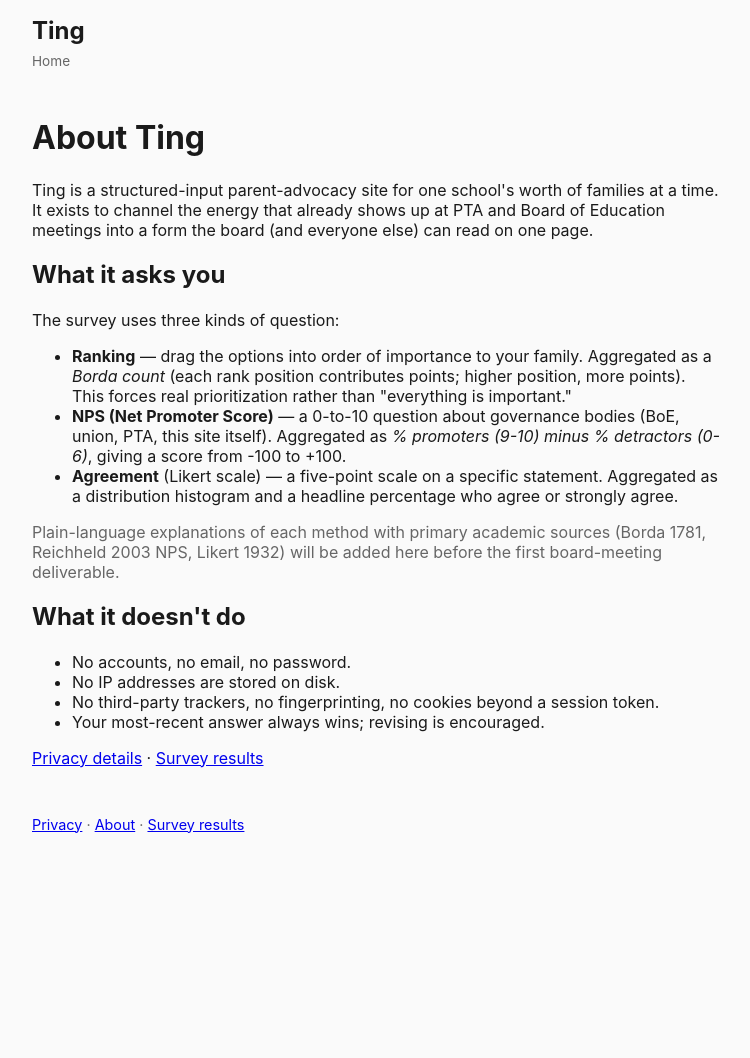
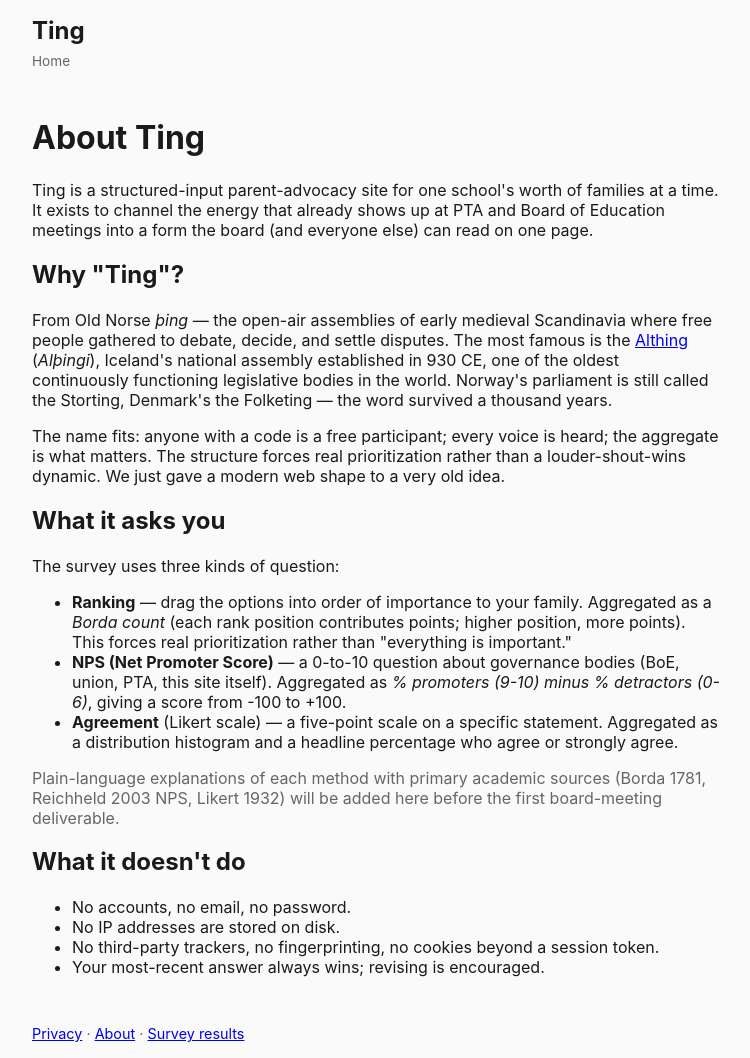
Before and after one commit to SiliconSaga/ting, a FastAPI app: template src/ting/templates/public/about.html in a window 1280 px wide. Shown: the whole page, without its empty margins (264-1014 px from the left). Before the commit the page ends 833 px from the top, so only its background shows below. Run offline with FastAPI, Linux system fonts and the light colour scheme; the template is opened without the code that fills it, so the values that code supplies are empty; parts of the project's set-up code (start-up, migrations or seed data) failed here and were passed over.

Commit message:
docs(about): explain 'Ting' name origin (Old Norse þing, Althing); dedupe footer-shaped links
Two small follow-ups:

1. **Added a "Why 'Ting'?" section to /about** explaining the Old
   Norse origin (þing — assemblies), the Althing as the famous
   long-running example, and the surviving modern parallels
   (Storting, Folketing). Ties the name to the design intent:
   structured anonymous-but-verified input, every voice equal.

2. **Removed footer-shape duplicate link rows** from `about.html`,
   `cohort.html`, and `error.html` bottoms — those links already
   live in the global `<footer>`. Kept inline contextual links in
   `landing.html` and `privacy.html` since those are mid-sentence
   prose, not nav strips.

Co-Authored-By: Claude Opus 4.6 <noreply@anthropic.com>

```diff
--- a/src/ting/templates/public/about.html
+++ b/src/ting/templates/public/about.html
@@ -8,6 +8,24 @@
   families at a time. It exists to channel the energy that already shows up
   at PTA and Board of Education meetings into a form the board (and
   everyone else) can read on one page.
+</p>
+
+<h2>Why "Ting"?</h2>
+<p>
+  From Old Norse <em>þing</em> — the open-air assemblies of early
+  medieval Scandinavia where free people gathered to debate, decide, and
+  settle disputes. The most famous is the
+  <a href="https://en.wikipedia.org/wiki/Althing" rel="noopener">Althing</a>
+  (<em>Alþingi</em>), Iceland's national assembly established in 930 CE,
+  one of the oldest continuously functioning legislative bodies in the
+  world. Norway's parliament is still called the Storting, Denmark's the
+  Folketing — the word survived a thousand years.
+</p>
+<p>
+  The name fits: anyone with a code is a free participant; every voice is
+  heard; the aggregate is what matters. The structure forces real
+  prioritization rather than a louder-shout-wins dynamic. We just gave a
+  modern web shape to a very old idea.
 </p>
 
 <h2>What it asks you</h2>
@@ -43,5 +61,4 @@
   <li>Your most-recent answer always wins; revising is encouraged.</li>
 </ul>
 
-<p><a href="/privacy">Privacy details</a> · <a href="/summary">Survey results</a></p>
 {% endblock %}
--- a/src/ting/templates/public/cohort.html
+++ b/src/ting/templates/public/cohort.html
@@ -55,7 +55,4 @@
   <li><a href="/">Enter a code</a> — start a new session with your code.</li>
 </ul>
 
-<p class="muted">
-  <a href="/about">About the survey methodology</a> · <a href="/privacy">Privacy</a>
-</p>
 {% endblock %}
--- a/src/ting/templates/public/error.html
+++ b/src/ting/templates/public/error.html
@@ -8,9 +8,7 @@
   {# Placeholder for a future pastoral / Viking-assembly illustration #}
   <div class="error-image-slot" aria-hidden="true"></div>
 
-  <p class="muted">
-    <a href="/">← Back to start</a>{% if show_privacy %} · <a href="/privacy">Privacy</a>{% endif %}
-  </p>
+  <p class="muted"><a href="/">← Back to start</a></p>
   <p class="muted error-code">Error {{ status_code }}</p>
 </div>
 {% endblock %}
```
